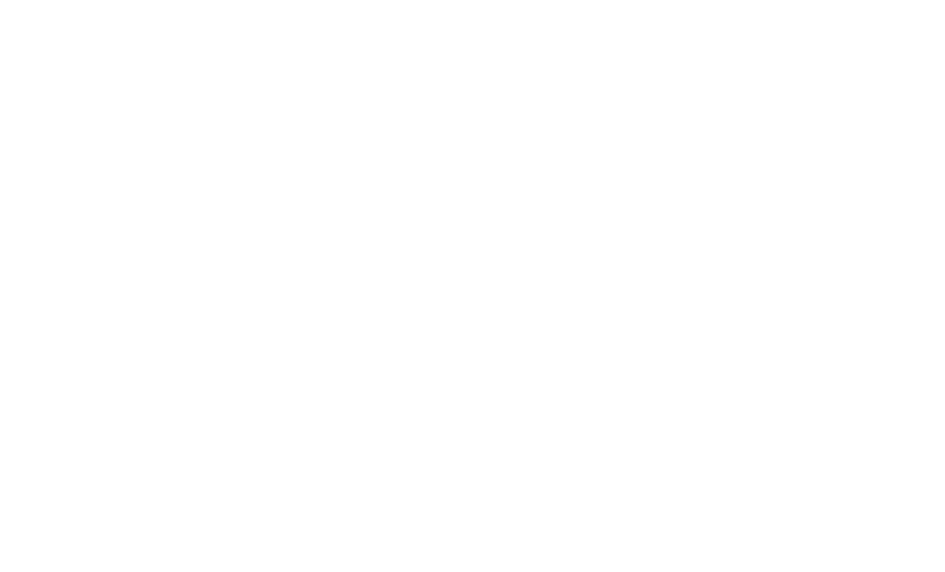
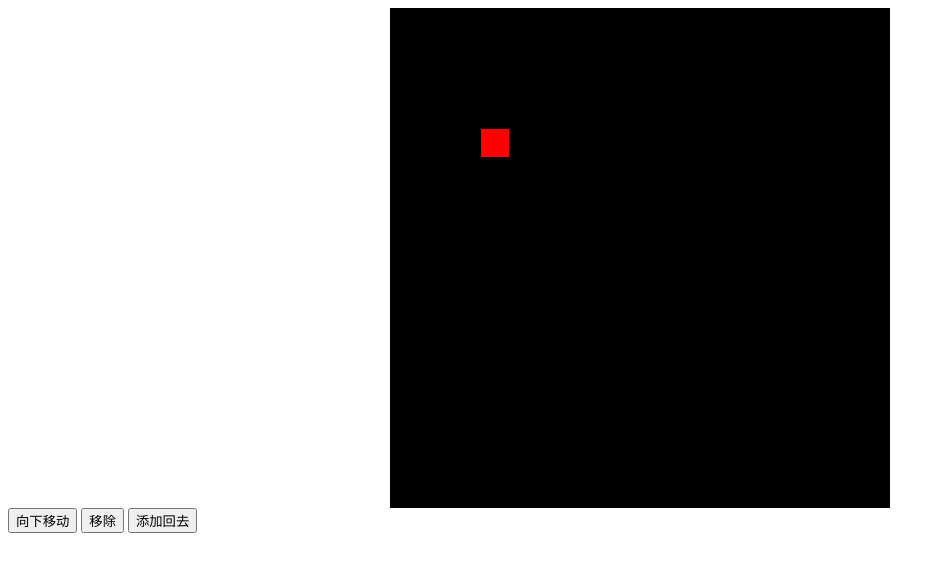
Before and after one commit to GUMEIK/TetrisGames, a website built with webpack: page public/index.html in a window 1280 px wide. Shown: the whole page, without its empty margins (0-945 px from the left). Built offline with nearby package versions, Linux system fonts and the light colour scheme.

Commit message:
小方块的显示类

```diff
--- a/package.json
+++ b/package.json
@@ -20,11 +20,13 @@
   },
   "homepage": "https://github.com/GUMEIK/TetrisGames#readme",
   "dependencies": {
+    "jquery": "^3.5.0",
     "typescript": "^3.8.3",
     "webpack": "^4.42.1",
     "webpack-cli": "^3.3.11"
   },
   "devDependencies": {
+    "@types/jquery": "^3.3.35",
     "clean-webpack-plugin": "^3.0.0",
     "html-webpack-plugin": "^4.2.0",
     "ts-loader": "^7.0.0",
--- a/public/index.html
+++ b/public/index.html
@@ -4,8 +4,22 @@
     <meta charset="UTF-8">
     <meta name="viewport" content="width=device-width, initial-scale=1.0">
     <title>俄罗斯方块</title>
+    <style>
+        #root{
+            width: 500px;
+            height: 500px;
+            background-color: #000;
+            margin: 0 auto;
+            position: relative;
+        }
+    </style>
 </head>
 <body>
     <div id="root"></div>
+    <div>
+        <button id="moveToDown">向下移动</button>
+        <button id="remove">移除</button>
+        <button id="add">添加回去</button>
+    </div>
 </body>
 </html>
--- a/src/core/Square.ts
+++ b/src/core/Square.ts
@@ -4,8 +4,8 @@ import { Point, IViewer } from "./types";
  * 小方块类
  */
 export class Square{
-    // private _point :Point
-    // private _color:string
+    private _point :Point = {x:0,y:0}
+    private _color:string = "#000"
     // 属性：显示者，可选
     private _viewer?:IViewer
 
@@ -14,6 +14,10 @@ export class Square{
     }
     public set viewer(val){
         this._viewer = val;
+        // 如果显示者有值，就手动调用一次
+        if(val){
+            val.show()
+        }
 
     }
     public get point(){
@@ -32,8 +36,9 @@ export class Square{
     public get color (){
         return this._color;
     }
+    public set color(val){
+        this._color = val
+    }
 
-    public constructor (private _point:Point,private _color:string){
 
-    }
 }
--- a/src/core/types.ts
+++ b/src/core/types.ts
@@ -3,6 +3,9 @@ export interface Point {
     readonly x:number
     readonly y:number
 }
+/**
+ * 能够实现该接口的，都是显示者
+ */
 export interface IViewer {
     // 显示
     show():void
--- /dev/null
+++ b/src/core/viewer/PageConfig.ts
@@ -0,0 +1,8 @@
+export default {
+    // 小方块的宽高
+    SquareSize:{
+        width:30,//像素值
+        height:30,
+        border:"1px solid black"
+    }
+}
--- /dev/null
+++ b/src/core/viewer/SquarePageViewer.ts
@@ -0,0 +1,51 @@
+import { Square } from "../Square";
+import $ from "jquery"
+import { IViewer } from "../types";
+import PageConfig from "./PageConfig";
+// JQuery<HTMLElement>　　泛型
+
+/**
+ * 将方块显示到页面上的类
+ */
+export class SquarePageViewer implements IViewer{
+    private dom?:JQuery<HTMLElement>
+    private isRemove:boolean = false//是否已经移除过了
+    show(): void {
+        if(this.isRemove){
+            // 如果方块被移除了，就不用显示了
+            return;
+        }
+        // 如果ｄｏｍ不存在，就创建一个ｊｑ　　ｄｏｍ对象
+        if(!this.dom){
+            this.dom = $("<div>").css({
+                position:"absolute",
+                width:PageConfig.SquareSize.width,
+                height:PageConfig.SquareSize.height,
+                border:PageConfig.SquareSize.border,
+                boxSizing:"border-box"
+            }).appendTo(this.container)
+        }
+        this.dom.css({
+            // 逻辑坐标与真实坐标转换
+            left:this.square.point.x * PageConfig.SquareSize.width,
+            top:this.square.point.y * PageConfig.SquareSize.height,
+            background:this.square.color
+        })
+    }
+    remove(): void {
+        if(this.dom && !this.isRemove){
+            // 这里的移除是视觉上看不到了，但实际还在,jquery的ｒｅｍｏｖｅ方法
+            this.dom.remove()
+            this.isRemove = true;
+        }
+    }
+
+    constructor(
+        // 哪个小方块要显示
+        private square:Square,
+        // 显示到哪个容器（容器类型为ｄｏｍ对象）
+        private container:JQuery<HTMLElement>
+    ){
+
+    }
+}
--- a/src/index.ts
+++ b/src/index.ts
@@ -1,28 +1,23 @@
 import { Square } from "./core/Square";
-import { IViewer } from "./core/types";
-// 控制显示的类，方块的控制台显示类
-class SquareConsoleViewer implements IViewer{
-    constructor(
-        private square:Square
-    ){
-
-    }
-    // 怎么显示
-    show():void{
-        console.log("小方块显示啦")
-        console.log(this.square.point,this.square.color)
-    }
-    // 怎么移除
-    remove():void{
-
-    }
+import { SquarePageViewer } from "./core/viewer/SquarePageViewer";
+import $ from "jquery"
+const sq = new Square();
+sq.viewer = new SquarePageViewer(sq,$("#root"))
+sq.color = "red"
+sq.point = {
+    x:3,
+    y:4
 }
 
-const sq = new Square({x:2,y:2},"red");
-sq.viewer = new SquareConsoleViewer(sq);
-// 初始化显示
-sq.viewer.show()
-sq.point = {
-    x:5,
-    y:6
-}
+$("#moveToDown").click(function(){
+    sq.point = {
+        x:sq.point.x,
+        y:sq.point.y + 1
+    }
+})
+$("#remove").click(function(){
+    sq.viewer && sq.viewer.remove()
+})
+$("#add").click(function(){
+    sq.viewer = new SquarePageViewer(sq,$("#root"))
+})
```
Also changed, not shown: README.md, 1 other file.
